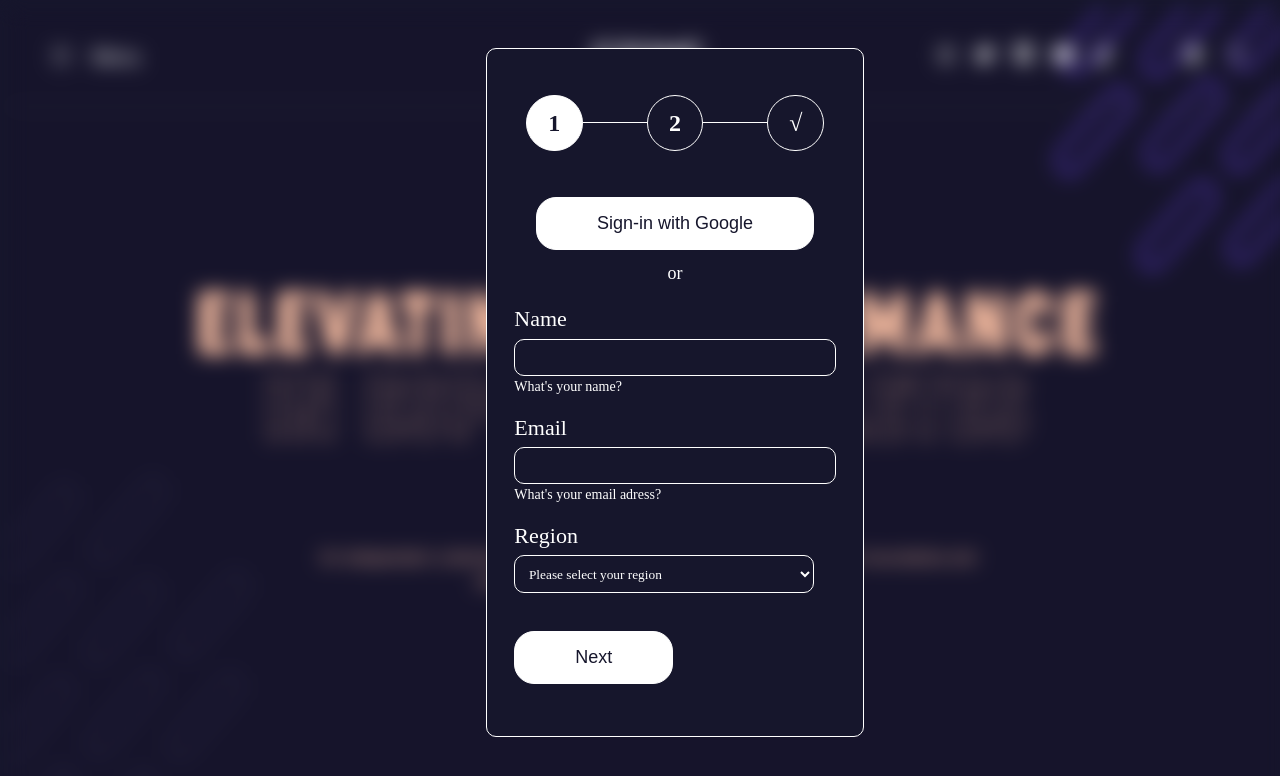
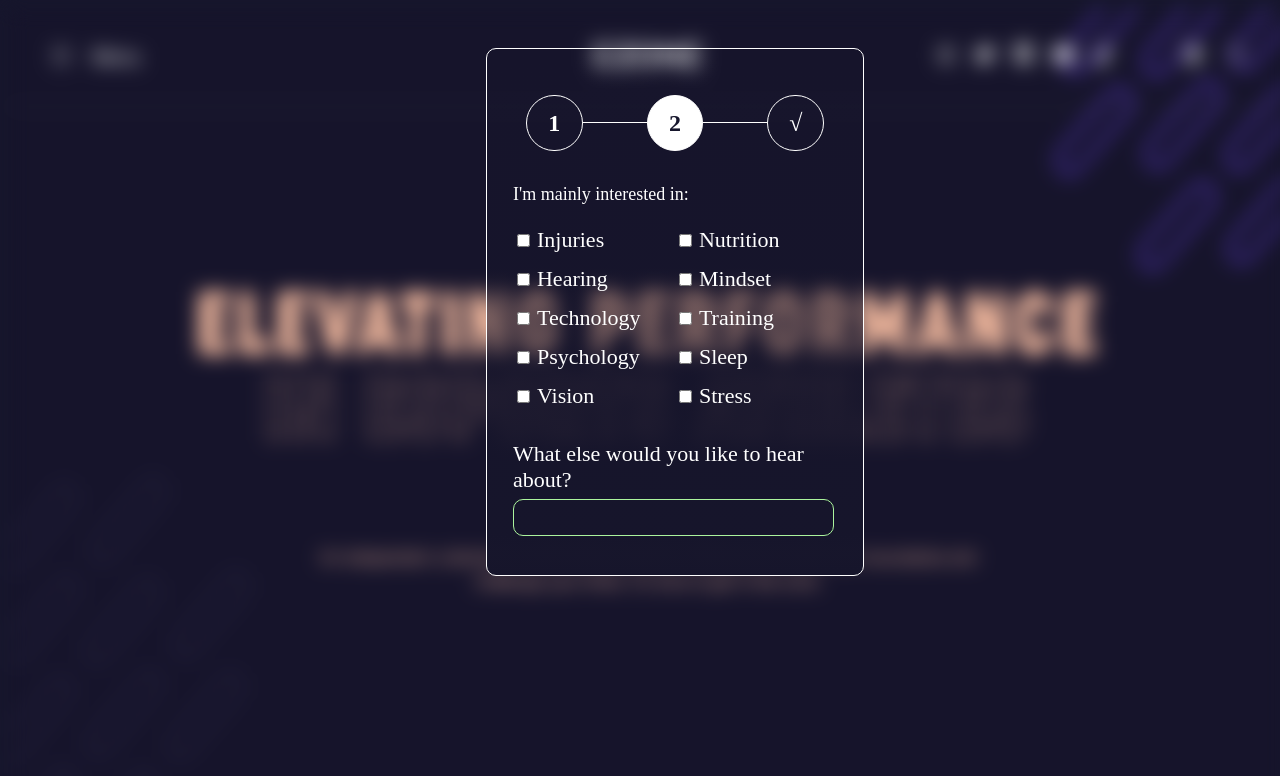
Before and after one commit to zuzcodes/ezoneform, a website built with Vite: page index.html in a window 1280 px wide. Both pictures are taken after a click on the button "JOIN US". Built offline with nearby package versions, Linux system fonts and the light colour scheme; files whose address does not match are found by name.

Commit message:
added second form page

```diff
--- a/index.html
+++ b/index.html
@@ -11,7 +11,7 @@
       <button id="cta-join">Join Us</button>
     </section>
     <section id="sign-up-form" class="hidden">
-      <article class="form-screen" id="form-one">
+      <article class="form-screen hidden" id="form-one">
         <div id="progress-bar">
           <h2 class="fill">1</h2>
           <div class="line"></div>
@@ -49,7 +49,57 @@
         </form>
 
       </article>
-      <article class="form-screen hidden" id="form-two"></article>
+      <article class="form-screen" id="form-two">
+        <div id="progress-bar">
+          <h2>1</h2>
+          <div class="line"></div>
+          <h2 class="fill">2</h2>
+          <div class="line"></div>
+          <h2>√</h2>
+        </div>
+        <form>
+          <p>I'm mainly interested in:</p>
+          <ul class="categories">
+            <li class="cat-item"><input type="checkbox" id="injuries" >
+            <label>Injuries</label>
+          </li>
+            <li class="cat-item"><input type="checkbox" id="nutrition" >
+              <label>Nutrition</label>
+            </li>
+            <li class="cat-item"><input type="checkbox" id="hearing" >
+                <label>Hearing</label>
+            </li>
+            <li class="cat-item"><input type="checkbox" id="mindset" >
+              <label>Mindset</label>
+          </li>
+            <li class="cat-item"><input type="checkbox" id="technology" >
+              <label>Technology</label>
+          </li>
+          <li class="cat-item"><input type="checkbox" id="training" >
+            <label>Training</label>
+        </li>
+        <li class="cat-item"><input type="checkbox" id="psychology" >
+          <label>Psychology</label>
+      </li>
+      <li class="cat-item"><input type="checkbox" id="sleep" >
+        <label>Sleep</label>
+      </li>
+      <li class="cat-item"><input type="checkbox" id="vision" >
+        <label>Vision</label>
+    </li>
+        <li class="cat-item"><input type="checkbox" id="stress" >
+          <label>Stress</label>
+      </li>
+          </ul>
+          <div class="form-group">
+        <label>What else would you like to hear about?</label>
+        <input type="text" id="other-cats">
+        </div>
+        </form>
+
+
+
+      </article>
       <article class="form-screen hidden" id="form-three"></article>
     </section>
     <div id="app"></div>
--- a/sass/style.scss
+++ b/sass/style.scss
@@ -9,6 +9,15 @@
   src: url("./fonts/uniform-pro-con-medium.woff2") format("woff");
 }
 
+@font-face {
+  font-family: "pro-con black";
+  src: url("./fonts/uniform-pro-con-black.woff2") format("woff");
+}
+
+@font-face {
+  font-family: "shapiro bold";
+  src: url("./fonts/sharpiro-bold.woff2") format("woff");
+}
 /*VARIABLES*/
 $base-color: rgb(22, 22, 44);
 $secondary-color: rgb(255, 255, 255);
@@ -16,6 +25,9 @@ $tertiary-color: rgb(109, 68, 250);
 $fourth-color: rgb(171, 244, 157);
 $base-font: "pro-con medium";
 $secondary-font: "shapiro regular";
+$tertiary-font: "pro-con black";
+$fourth-font: "shapiro bold";
+$filter-fade: linear-gradient(180deg,rgba(22,21,43,0),#16152b);
 
 /*BASE*/
 body {
@@ -92,24 +104,28 @@ body {
   }
 }
 
-/*GENERAL*/
-#sign-up-form {
-  position: absolute;
-  top: calc(50% - 45vh);
-  left: calc(50% - 12vw);
-  height: min-content;
-  width: min-content;
-  margin: auto;
+/******GENERAL FORM******/
 
   .form-screen {
+    position: relative;
     align-self: center;
     padding: 2vw 0;
-    background-color: $base-color;
+    background: $filter-fade;
+    /*background-color: $base-color;*/
     border: 1px solid $secondary-color;
     border-radius: 10px;
-    top: 50vh;
+    position: absolute;
+    top: calc(50% - 45vh);
+    left: calc(50% - 12vw);
+    height: min-content;
+    width: min-content;
+    margin: auto;
+
+    p{
+      margin: 1vw 0;
   }
-}
+  }
+
 
 /*******SIGN-UP FORM PAGE 1******/
 #form-one{
@@ -117,10 +133,47 @@ body {
     flex-direction: column;
     align-items: center;
 
-    p{
-        margin: 1vw;
+    label {
+      color: $secondary-color;
     }
 }
+
+/********SIGN-UP FORM PAGE 2*********/
+
+#form-two{
+  display: flex;
+  flex-direction: column;
+  label{
+    color: $secondary-color;
+  }
+  form{
+    padding: 0 2vw ;
+  }
+}
+
+.categories{
+  display: grid;
+  grid-template-columns: 1fr 1fr;
+
+  label{
+    font-family: $fourth-font;
+    font-size: clamp(22px, 1.1vw, 1.1vw);
+  }
+}
+
+label:not(.cat-item){
+  color: red;
+}
+
+ul{
+  padding: 0;
+  list-style: none;
+}
+
+li{
+  margin: 0.5vw 0;
+}
+
 /*PROGRESS BAR*/
 #progress-bar {
   display: flex;
@@ -158,7 +211,6 @@ body {
   padding: 10px 0;
 
   label {
-    color: $secondary-color;
     font-family: $base-font;
     font-size: clamp(22px, 1em, 1em);
   }
```
